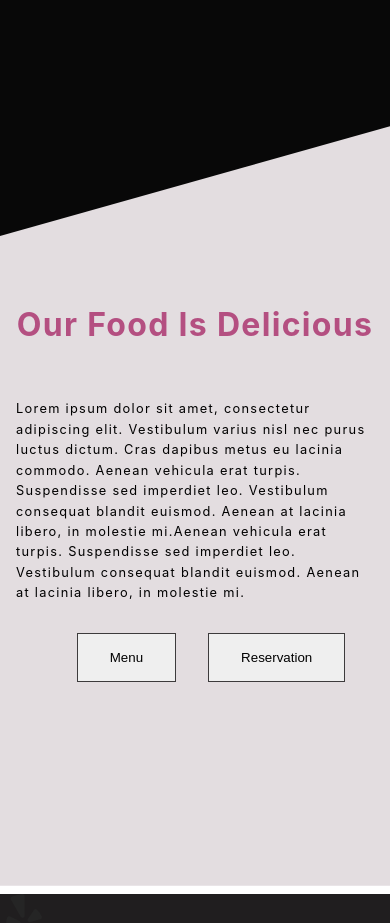
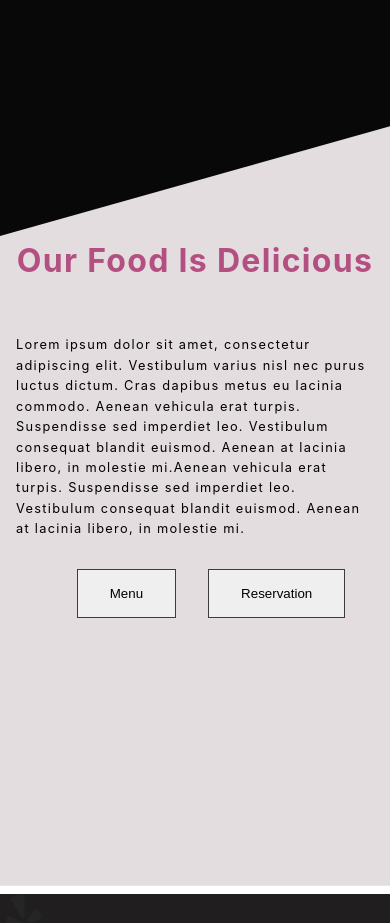
Before and after one commit to IsabelNzioka/Restaurant-App, a React (Create React App) app: page / in a window 390 px wide. Shown: the part 4660-5583 px from the top of the page. Built offline with nearby package versions, Linux system fonts and the light colour scheme.

Commit message:
landingpage

```diff
--- a/src/components/LandingPage/LandingPage.css
+++ b/src/components/LandingPage/LandingPage.css
@@ -349,6 +349,10 @@
 }
 
 @media (max-width: 450px) {
+  .Reservation {
+    /* padding: 10rem 1rem; */
+    padding-top: 4rem;
+  }
   .SectionLast {
     clip-path: polygon(0 13vh, 100% 0, 100% 90vh, 0 100%);
     height: 90vh;
```
